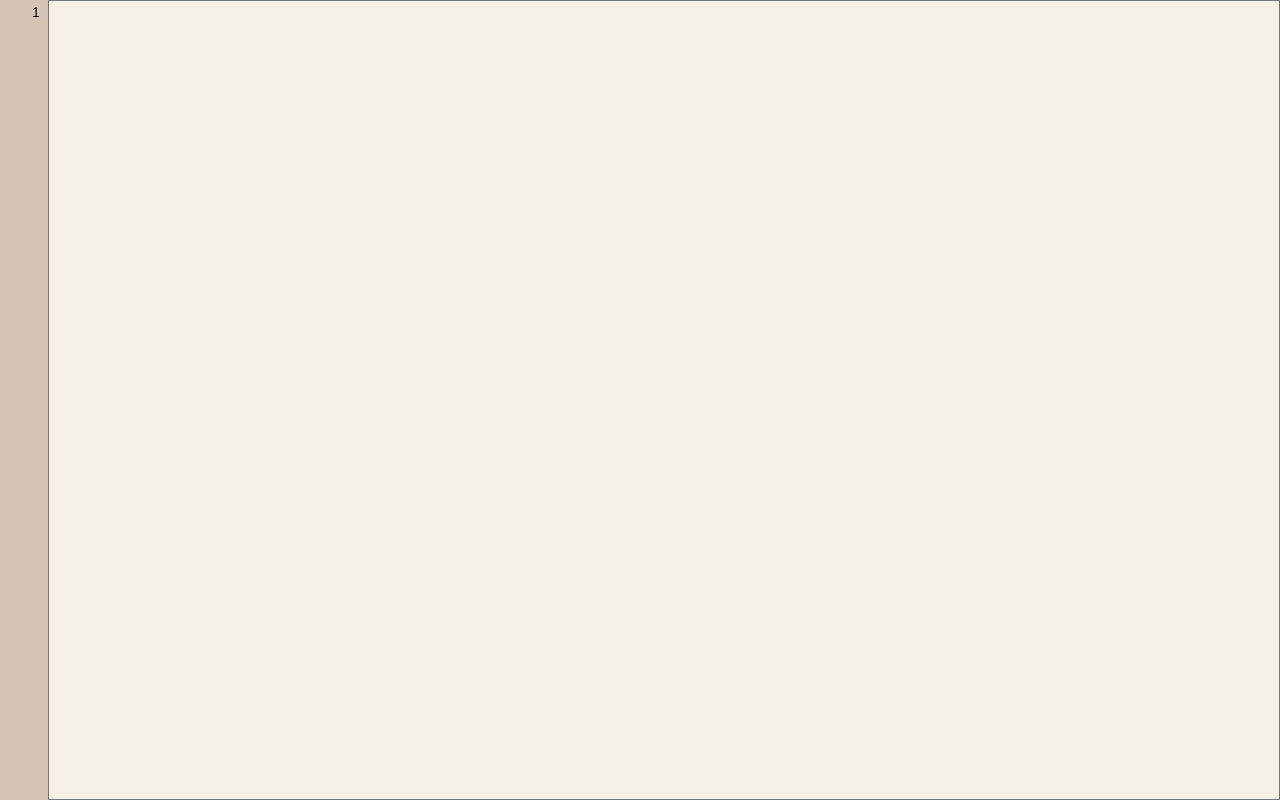
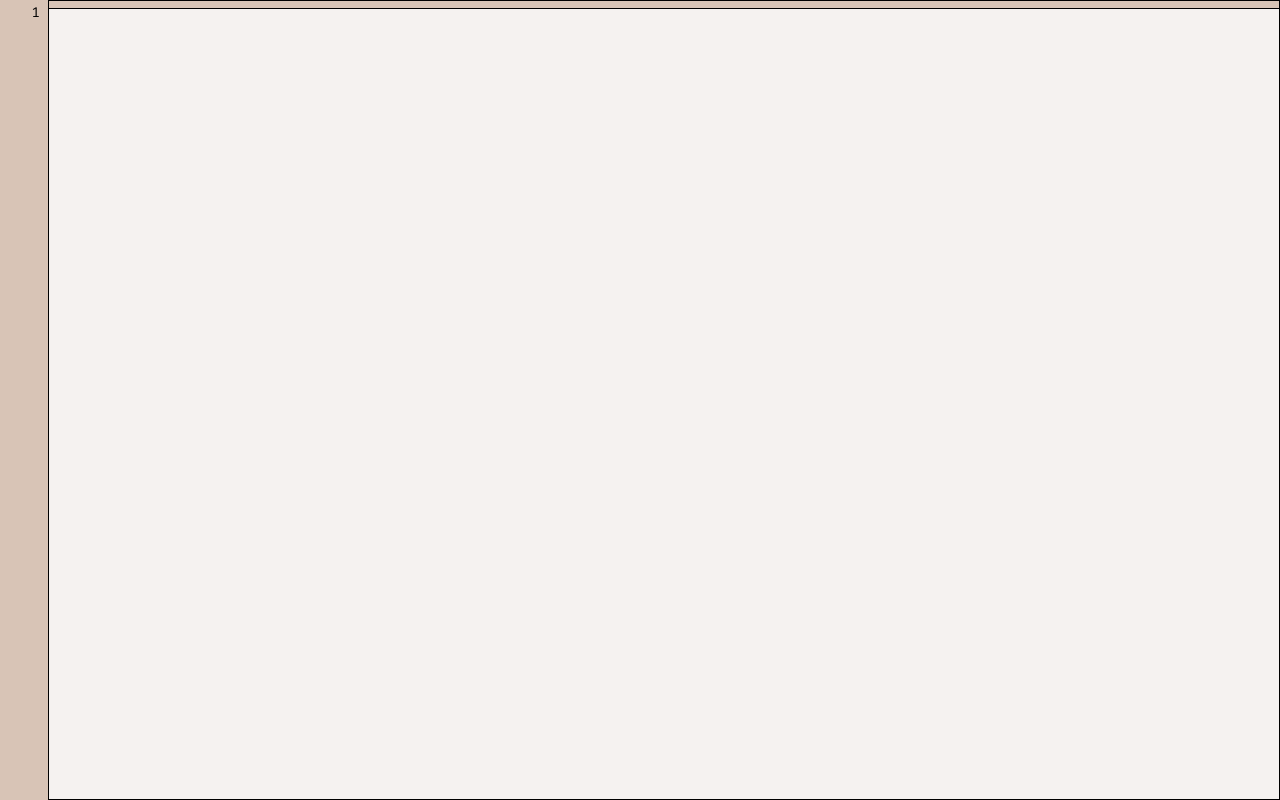
Before and after one commit to BlueGeckoJP/game-code-trial, a Vue app: page / in a window 1280 px wide. Built offline with nearby package versions, Linux system fonts and the light colour scheme.

Commit message:
fix: add Prism.js for syntax highlighting and refactor editor component (wip)

```diff
--- a/src/App.vue
+++ b/src/App.vue
@@ -1,41 +1,56 @@
 <script setup lang="ts">
 import { onMounted, ref, watch } from "vue";
+import Prism from "prismjs";
+import "prismjs/themes/prism.css";
 
-const editorContent = ref("");
+const editorTextarea = ref<HTMLTextAreaElement | null>(null);
+const lineNumbersEl = ref<HTMLDivElement | null>(null);
+const editorHighlight = ref<HTMLPreElement | null>(null);
+const code = ref("");
 const lineNumbers = ref<number[]>([1]);
 
 function getLineNumbers() {
-  const lines = editorContent.value.split("\n");
+  const lines = code.value.split("\n");
   if (lines.length == 0) return [1];
   return Array.from({ length: lines.length }, (_, i) => i + 1);
 }
 
 onMounted(() => {
-  const editor = document.querySelector(".editor") as HTMLTextAreaElement;
-  const lineNumbersEl = document.querySelector(".line-numbers") as HTMLElement;
-
-  editor.addEventListener("scroll", () => {
-    lineNumbersEl.scrollTop = editor.scrollTop;
-  });
+  if (editorTextarea.value && lineNumbersEl.value && editorHighlight.value) {
+    editorTextarea.value.addEventListener("scroll", () => {
+      lineNumbersEl.value!.scrollTop = editorTextarea.value!.scrollTop;
+      editorHighlight.value!.scrollTop = editorTextarea.value!.scrollTop;
+      editorHighlight.value!.scrollLeft = editorTextarea.value!.scrollLeft;
+    });
+  }
 });
 
-watch(editorContent, () => {
+watch(code, () => {
   lineNumbers.value = getLineNumbers();
+  console.log(code.value);
+  setTimeout(() => Prism.highlightAll(), 0);
 });
 </script>
 
 <template>
   <div class="editor-container">
-    <div class="line-numbers">
+    <div class="line-numbers" ref="lineNumbersEl">
       <div class="line-number" v-for="num in lineNumbers" :key="num">
         {{ num }}
       </div>
     </div>
-    <textarea
-      class="editor"
-      spellcheck="false"
-      v-model="editorContent"
-    ></textarea>
+    <div class="editor">
+      <textarea
+        class="editor-textarea"
+        spellcheck="false"
+        v-model="code"
+        ref="editorTextarea"
+      ></textarea>
+      <pre
+        ref="editorHighlight"
+        class="editor-highlight"
+      ><code class="language-javascript" v-html="code"></code></pre>
+    </div>
   </div>
 </template>
 
@@ -69,13 +84,39 @@ body {
 
 .editor {
   flex-grow: 1;
-  outline: none;
-  background-color: #f5efe7;
+  position: relative;
+}
+
+.editor-textarea,
+.editor-highlight {
+  position: absolute;
+  width: 100%;
+  height: 100%;
+  margin: 0;
+  top: 0;
+  left: 0;
   font-size: 14px;
   line-height: 1.5;
-  resize: none;
   white-space: pre;
   overflow: auto;
+  border: 1px solid black;
+}
+
+.editor-textarea {
+  outline: none;
+  color: transparent;
+  background: transparent;
+  caret-color: #000;
+  resize: none;
+  z-index: 1;
+}
+
+.editor-highlight {
+  pointer-events: none;
+  background: #f5efe7;
+  white-space: pre-wrap;
+  word-wrap: break-word;
+  z-index: 0;
 }
 
 .line-numbers {
```
Also changed, not shown: package.json (+6 -4 lines), 1 other file (tests, documents, lock files or other folders).
